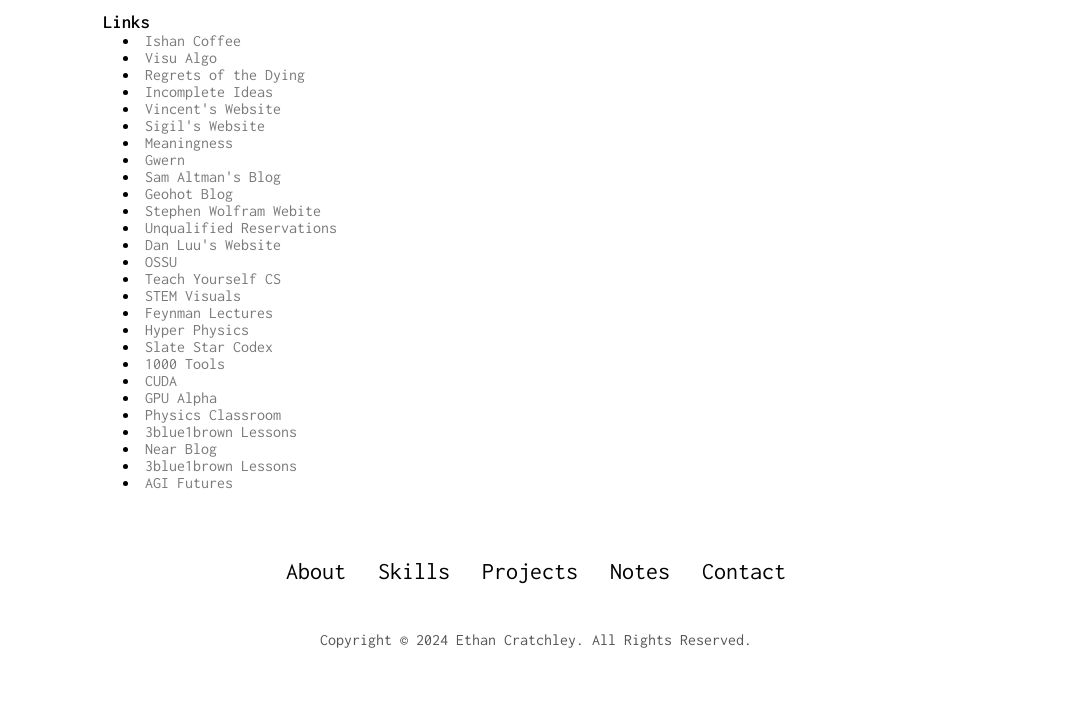
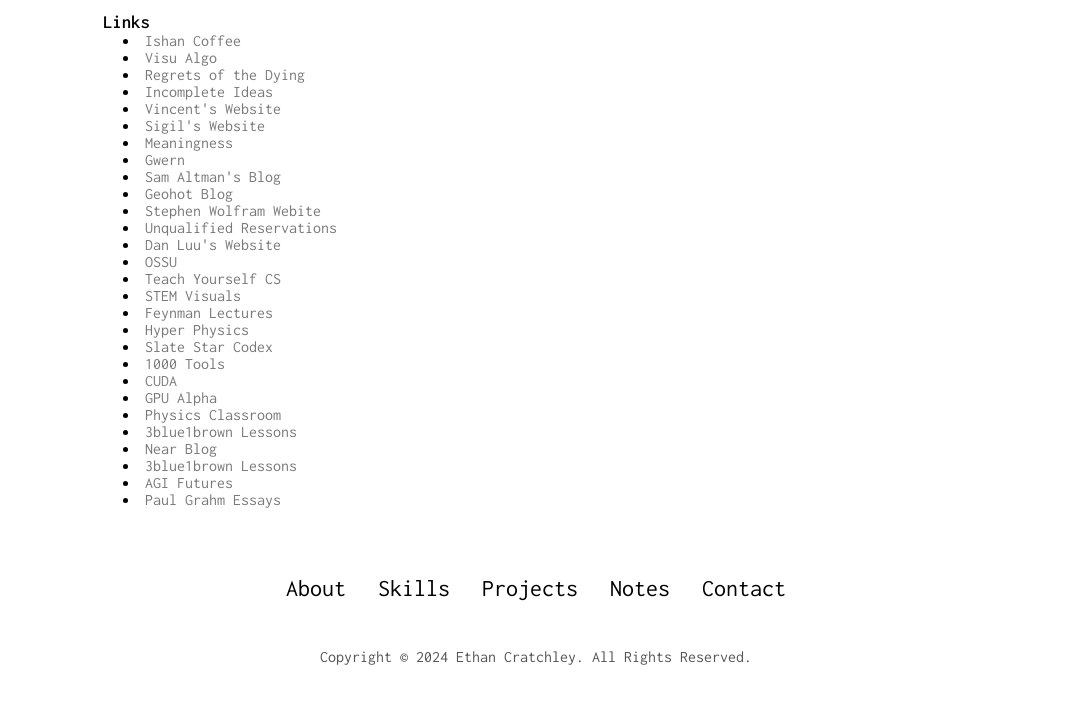
Before and after one commit to EthanCratchley/portfolio-website, a plain HTML site: page notes/libFiles/internet-goldmine.html in a window 1280 px wide. Shown: the part 202-906 px from the top of the page, without its empty margins (104-1175 px from the left). Drawn offline with Linux system fonts and the light colour scheme; files whose address does not match are found by name.

Commit message:
writings updates

```diff
--- a/notes/libFiles/internet-goldmine.html
+++ b/notes/libFiles/internet-goldmine.html
@@ -57,6 +57,7 @@
         <li><a href="https://near.blog/">Near Blog</a></li>
         <li><a href="https://www.3blue1brown.com/#lessons">3blue1brown Lessons</a></li>
         <li><a href="https://roonscape.ai/p/agi-futures">AGI Futures</a></li>
+        <li><a href="https://www.paulgraham.com/articles.html">Paul Grahm Essays</a></li>
       </ul>
     </section>
   </main>
```
Also changed, not shown: 1 other file.
